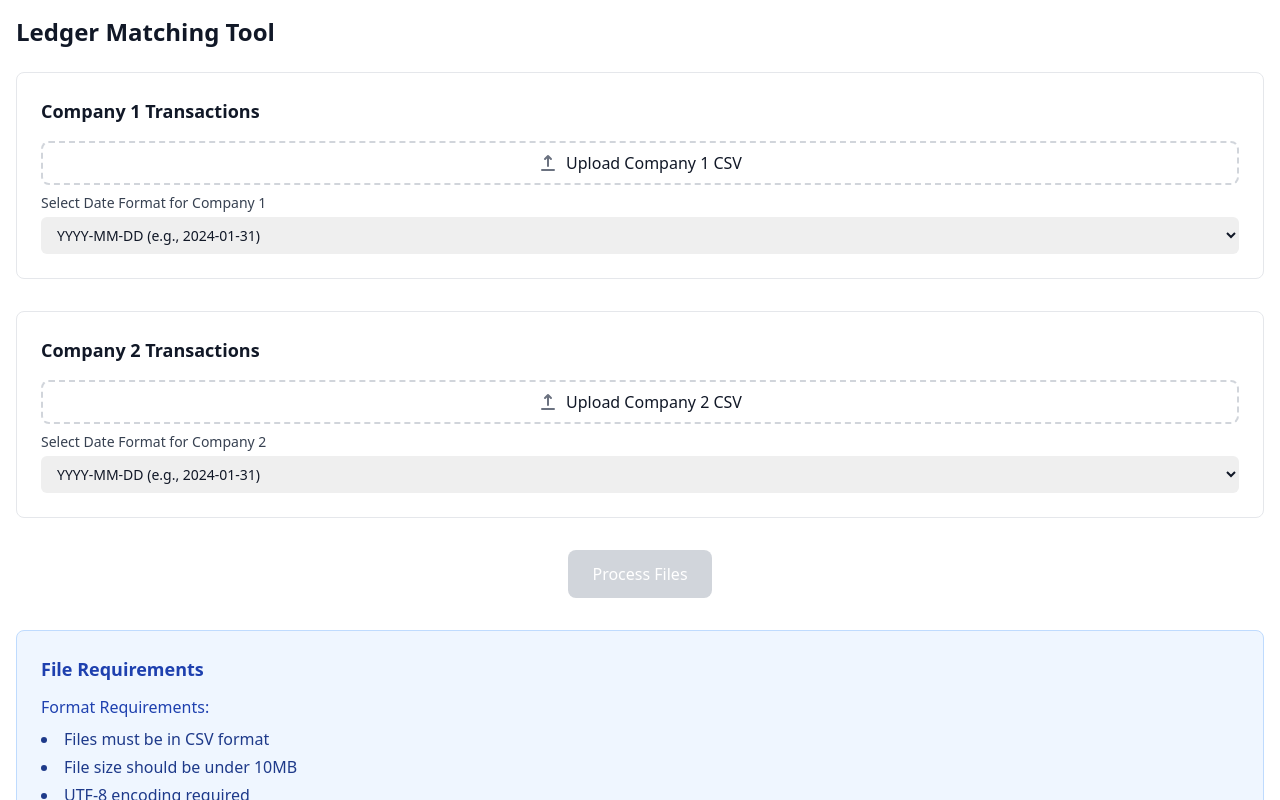
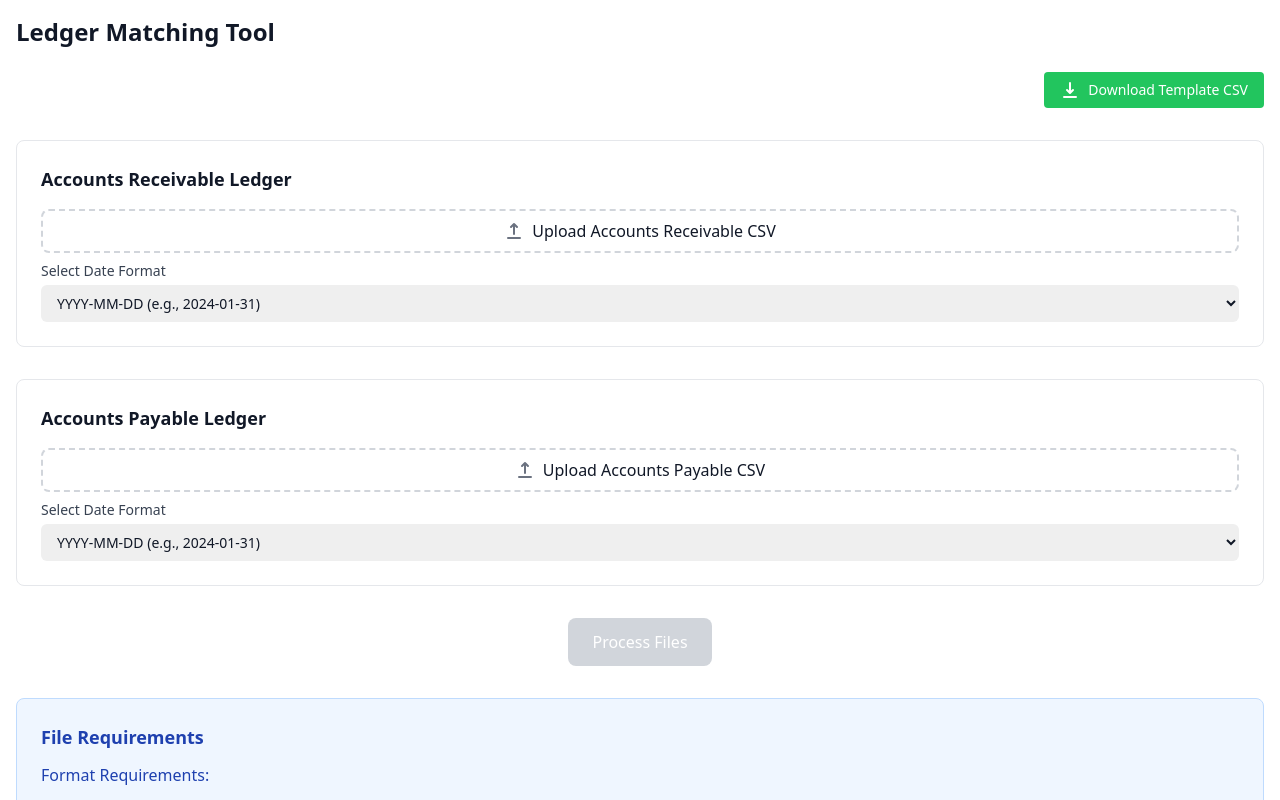
Before and after one commit to TomWall1/Ledger-Match, a React (Create React App) app in the folder frontend/: page / in a window 1280 px wide. Shown: the top 800 px of the page. Built offline with nearby package versions, Linux system fonts and the light colour scheme.

Commit message:
Added backend code and template file

```diff
--- a/frontend/src/App.js
+++ b/frontend/src/App.js
@@ -14,6 +14,10 @@ export function App() {
     company1: 'YYYY-MM-DD',
     company2: 'YYYY-MM-DD'
   });
+
+  const handleTemplateDownload = () => {
+    window.open('/template.csv', '_blank');
+  };
 
   const handleFileUpload = (companyKey, file) => {
     setFiles(prev => ({
@@ -136,44 +140,57 @@ export function App() {
     <h1 className="text-2xl font-bold mb-6">Ledger Matching Tool</h1>
 
     <div className="space-y-8">
-            {/* Company 1 Upload */}
+      {/* Template Download Button */}
+      <div className="flex justify-end">
+        <button
+          onClick={handleTemplateDownload}
+          className="px-4 py-2 text-sm bg-green-500 text-white rounded hover:bg-green-600 flex items-center gap-2"
+        >
+          <svg xmlns="http://www.w3.org/2000/svg" className="h-5 w-5" viewBox="0 0 20 20" fill="currentColor">
+            <path fillRule="evenodd" d="M3 17a1 1 0 011-1h12a1 1 0 110 2H4a1 1 0 01-1-1zm3.293-7.707a1 1 0 011.414 0L9 10.586V3a1 1 0 112 0v7.586l1.293-1.293a1 1 0 111.414 1.414l-3 3a1 1 0 01-1.414 0l-3-3a1 1 0 010-1.414z" clipRule="evenodd" />
+          </svg>
+          Download Template CSV
+        </button>
+      </div>
+
+      {/* Accounts Receivable Upload */}
       <div className="border rounded-lg p-6 bg-white">
-              <h2 className="text-lg font-semibold mb-4">Company 1 Transactions</h2>
+        <h2 className="text-lg font-semibold mb-4">Accounts Receivable Ledger</h2>
         <FileUpload
           onFileSelected={(file) => handleFileUpload('company1', file)}
           accept=".csv"
-                label="Upload Company 1 CSV"
-              />
-              <DateFormatSelect
-                selectedFormat={dateFormats.company1}
-                onChange={(format) => handleDateFormatChange('company1', format)}
-                label="Select Date Format for Company 1"
+          label="Upload Accounts Receivable CSV"
         />
         {files.company1 && (
           <p className="mt-2 text-sm text-green-600">
             ✓ {files.company1.name} uploaded
           </p>
         )}
+        <DateFormatSelect
+          selectedFormat={dateFormats.company1}
+          onChange={(format) => handleDateFormatChange('company1', format)}
+          label="Select Date Format"
+        />
       </div>
 
-            {/* Company 2 Upload */}
+      {/* Accounts Payable Upload */}
       <div className="border rounded-lg p-6 bg-white">
-              <h2 className="text-lg font-semibold mb-4">Company 2 Transactions</h2>
+        <h2 className="text-lg font-semibold mb-4">Accounts Payable Ledger</h2>
         <FileUpload
           onFileSelected={(file) => handleFileUpload('company2', file)}
           accept=".csv"
-                label="Upload Company 2 CSV"
-              />
-              <DateFormatSelect
-                selectedFormat={dateFormats.company2}
-                onChange={(format) => handleDateFormatChange('company2', format)}
-                label="Select Date Format for Company 2"
+          label="Upload Accounts Payable CSV"
         />
         {files.company2 && (
           <p className="mt-2 text-sm text-green-600">
             ✓ {files.company2.name} uploaded
           </p>
         )}
+        <DateFormatSelect
+          selectedFormat={dateFormats.company2}
+          onChange={(format) => handleDateFormatChange('company2', format)}
+          label="Select Date Format"
+        />
       </div>
 
       {/* Process Button */}
```
Also changed, not shown: frontend/public/template.csv (added). Lines whose indentation alone changed are shown as unchanged.
